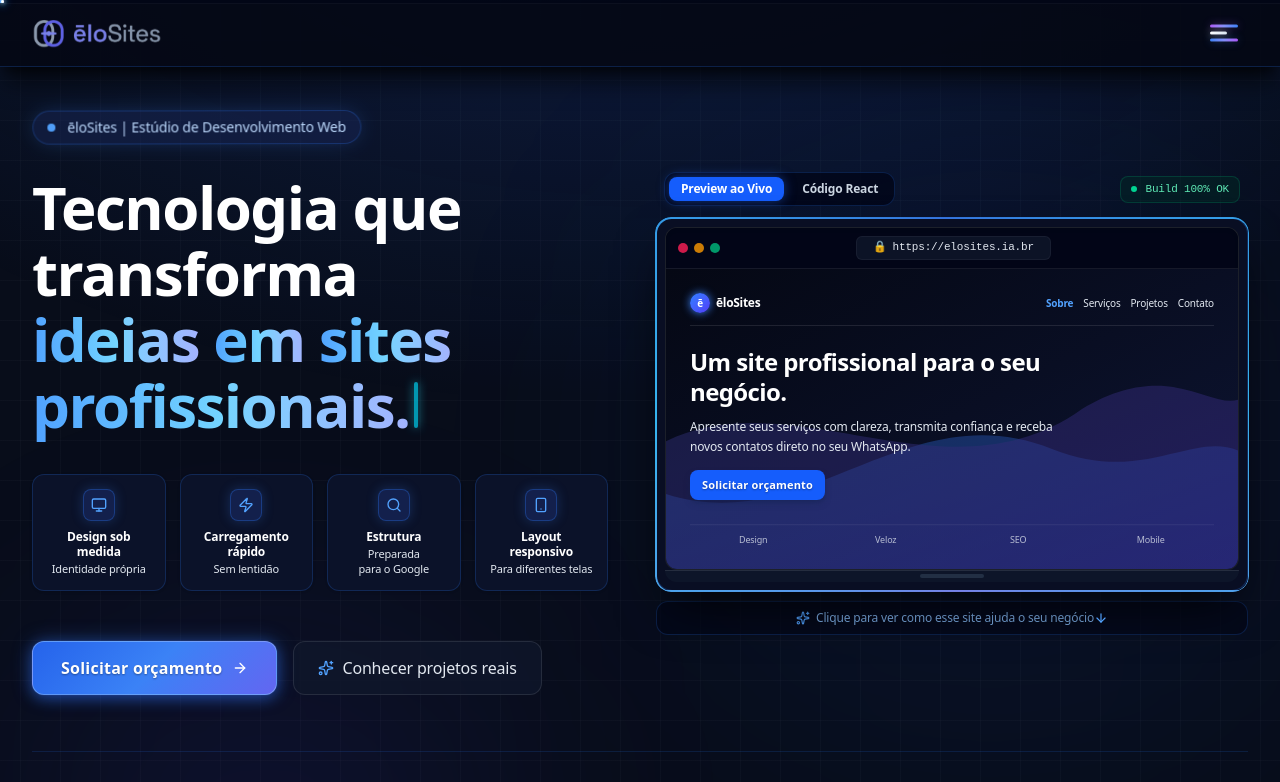
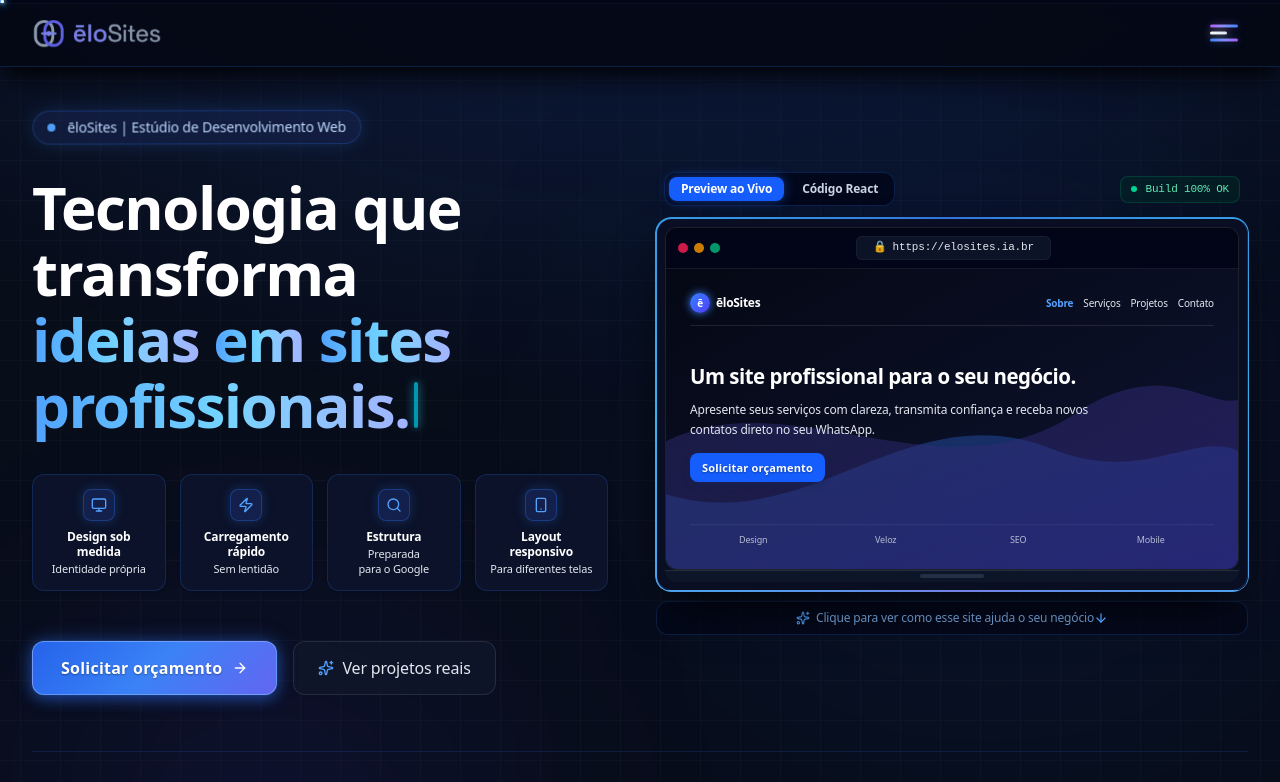
Before and after one commit to elosites-web/eloSites, a React (Vite) app: page / in a window 1280 px wide. Shown: the top 782 px of the page. Built offline with nearby package versions, Linux system fonts and the light colour scheme.

Commit message:
style: update hero component typography and text
Refine hero section text for better readability and adjust layout constraints for improved responsiveness on larger screens.

```diff
--- a/src/components/Hero.tsx
+++ b/src/components/Hero.tsx
@@ -504,7 +504,7 @@ const HeroInicioSection: React.FC<HeroInicioSectionProps> = ({
                     className="w-full sm:w-auto px-6 py-3.5 rounded-xl bg-slate-900/80 border border-white/10 hover:border-blue-400/40 text-slate-200 hover:text-white transition-all text-sm sm:text-base font-medium inline-flex items-center justify-center gap-2 cursor-pointer backdrop-blur-sm"
                   >
                     <Sparkles className="w-4 h-4 text-blue-400" />
-                    <span>Conhecer projetos reais</span>
+                    <span>Ver projetos reais</span>
                   </button>
                 </div>
               </BiReveal>
@@ -640,11 +640,11 @@ const HeroInicioSection: React.FC<HeroInicioSectionProps> = ({
                           </div>
 
                           {/* Conteúdo Central da Tela */}
-                          <div className="scroll-fade-text relative z-10 my-auto py-4 space-y-2.5 max-w-sm">
-                            <h2 className="scroll-fade-text text-xl sm:text-2xl font-extrabold text-white leading-tight">
+                          <div className="scroll-fade-text relative z-10 my-auto py-4 space-y-2.5 max-w-sm lg:max-w-none">
+                            <h2 className="scroll-fade-text text-xl sm:text-2xl lg:text-[clamp(1.05rem,1.6vw,1.375rem)] lg:whitespace-nowrap font-extrabold text-white leading-tight">
                               Um site profissional para o seu negócio.
                             </h2>
-                            <p className="scroll-fade-text text-[11px] sm:text-xs text-slate-300 leading-relaxed">
+                            <p className="scroll-fade-text text-[11px] sm:text-xs text-slate-300 leading-relaxed max-w-md">
                               Apresente seus serviços com clareza, transmita confiança e receba novos contatos direto no seu WhatsApp.
                             </p>
                             <div className="pt-1">
```
